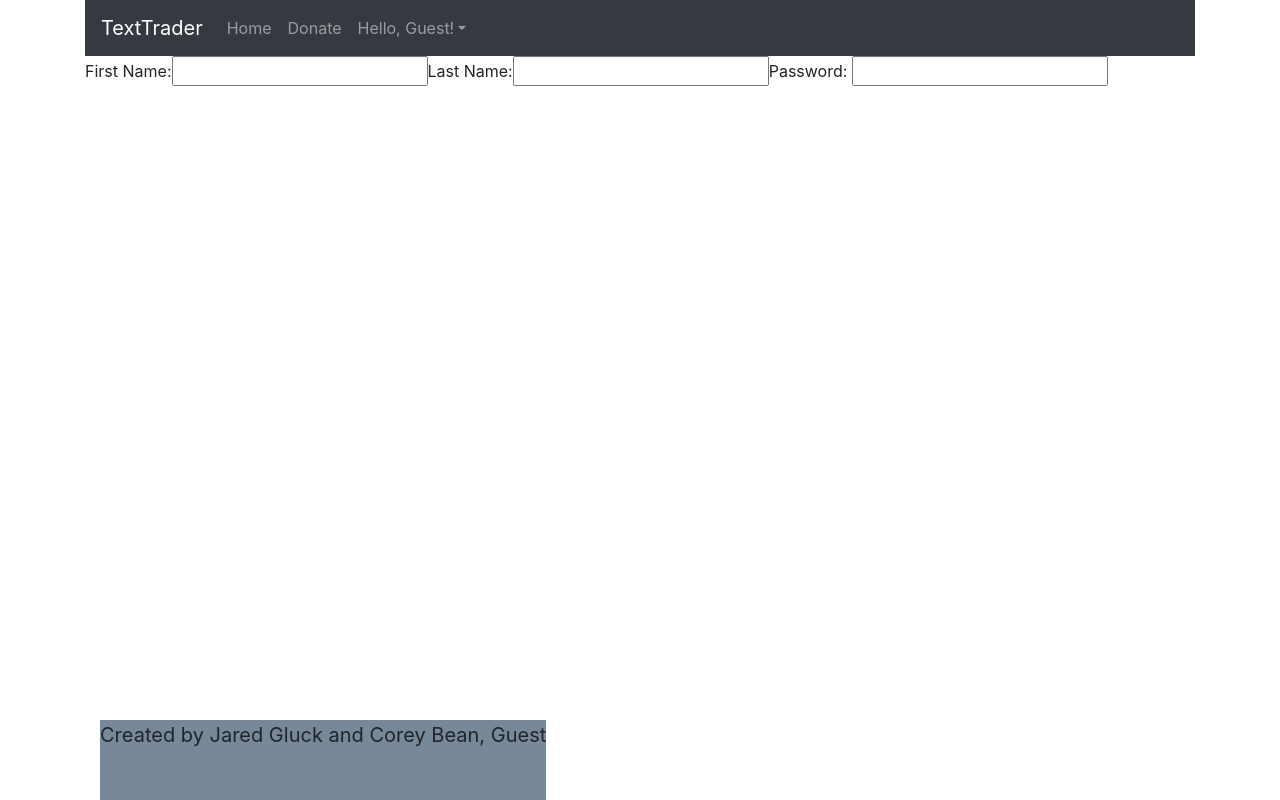
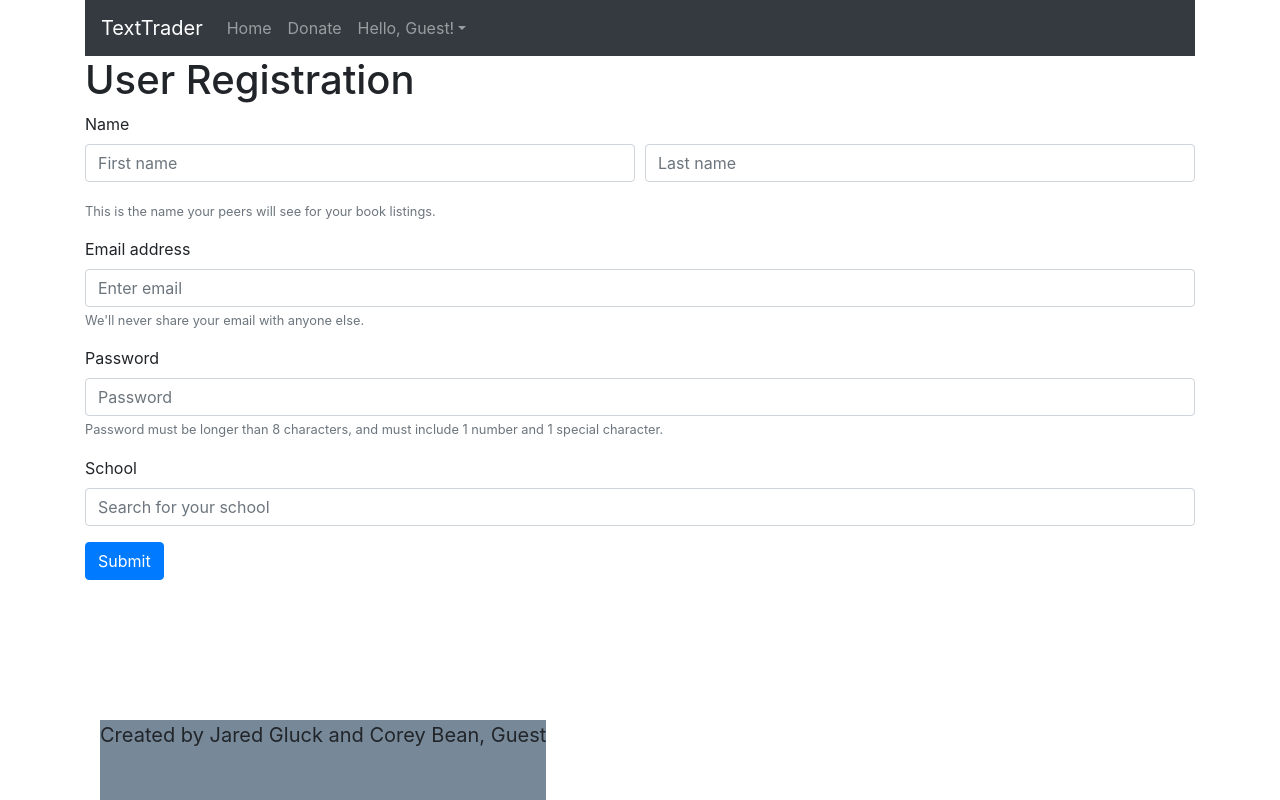
Before and after one commit to searock35/bean_gluck_website, a React (Create React App) app in the folder website_portion_react/: page /register in a window 1280 px wide. Built offline with nearby package versions, Linux system fonts and the light colour scheme.

Commit message:
Added registration page for user creation.

```diff
--- a/website_portion_react/src/components/auth/Register.js
+++ b/website_portion_react/src/components/auth/Register.js
@@ -1,16 +1,19 @@
 import React, { useState } from 'react';
+import { Form, Col, Button } from "react-bootstrap";
 
 function Register() {
 
     const [user, setUser] = useState({
         firstName: "",
         lastName: "",
-        username: "",
         password: "",
-        passwordValidate: "",
         email: "",
         school: ""
     })
+
+    const [errors, setErrors] = useState({
+        ...user
+    });
 
     const submitHandler = (e) => {
         e.preventDefault();
@@ -18,34 +21,101 @@ function Register() {
     }
 
     const onChangeHandler = (e) => {
-        console.log(user.lastName);
-        const { name, value } = e.target;
+        const { id, value } = e.target;
         setUser((user) => ({
             ...user,
-            [name]: value
+            [id]: value
         }))
+
+        validate({
+            [id]: value
+        });
+
     }
 
-    const TextInput = ({ name, value, ...rest }) => (<input
-            type="text"
-            name={name}
-            key={name}
-            value={value}
-            {...rest}
-        />)
+    const setError = (name, value) => {
+        setErrors({
+            ...errors,
+            [name]: value,
+        })
+    }
+
+    const validate = values => {
+
+        if (!values.firstName) {
+            setError("firstName", "Required");
+        } else if (values.firstName === "admin") {
+            setError("firstName", "Nice try!");
+        }
+
+        if (!/^[A-Z0-9._%+-]+@[A-Z0-9.-]+\.[A-Z]{2,}$/i.test(values.email)) {
+            setError("email", "Invalid email");
+        } else {
+            setError("email", "");
+        }
 
 
-
-
+        if (values.password.length >= 8 && values.password.length < 32) {
+            setError("password", "");
+        } else if (values.password.length===0) {
+            setError("password", "Required");
+        } else {
+            setError("password", "Invalid Password");
+        }
+      };
 
     return (
-        <div key="divKey">
-            <form onSubmit={submitHandler} key="formkey">
-                First Name:<input type="text" name="firstName" value={user.firstName} onChange={onChangeHandler}/>
-                Last Name:<TextInput name="lastName" value={user.lastName} onChange={onChangeHandler}/>
-                Password: <TextInput name="password" value={user.password} onChange={onChangeHandler}/>
-            </form>
-        </div>
+        <Form onSubmit={submitHandler}>
+            <h1>User Registration</h1>
+            <Form.Group controlId="fullName">
+                <Form.Label>Name</Form.Label>
+                <Form.Row>
+                    <Col>
+                        <Form.Group controlId="firstName">
+                            <Form.Control type="name" placeholder="First name" value={user.firstName} onChange={onChangeHandler} />
+                        </Form.Group>
+                    </Col>
+                    <Col>
+                        <Form.Group controlId="lastName">
+                            <Form.Control type="name" placeholder="Last name" value={user.lastName} onChange={onChangeHandler} />
+                        </Form.Group>
+                    </Col>
+                </Form.Row>
+                <Form.Text className="text-muted">
+                    This is the name your peers will see for your book listings.
+                </Form.Text>
+            </Form.Group>
+
+            <Form.Group controlId="email">
+                <Form.Label>Email address</Form.Label>
+                <Form.Control type="email" placeholder="Enter email" value={user.email} onChange={onChangeHandler} />
+                <Form.Text className="text-muted">
+                We'll never share your email with anyone else. <span style={{color: 'red'}}>{errors.email}</span>
+                </Form.Text>
+            </Form.Group>
+
+            <Form.Group controlId="password">
+                <Form.Label>Password</Form.Label>
+                <Form.Control type="password" placeholder="Password" value={user.password} onChange={onChangeHandler} />
+                <Form.Text className="text-muted">
+                    Password must be longer than 8 characters, and must include 1 number and 1 special character. <span style={{color: "red"}}>{errors.password}</span>
+                </Form.Text>
+            </Form.Group>
+            <Form.Group controlId="school">
+                <Form.Label>School</Form.Label>
+                <Form.Control type="school" placeholder="Search for your school" value={user.school} onChange={onChangeHandler} />
+            </Form.Group>
+            <Button variant="primary" type="submit">
+                Submit
+            </Button>
+        </Form>
+        // <div key="divKey">
+        //     <form onSubmit={submitHandler} key="formkey">
+        //         First Name:<input type="text" name="firstName" value={user.firstName} onChange={onChangeHandler}/>
+        //         Last Name:<TextInput name="lastName" value={user.lastName} onChange={onChangeHandler}/>
+        //         Password: <TextInput name="password" value={user.password} onChange={onChangeHandler}/>
+        //     </form>
+        // </div>
     );
 }
 
```
